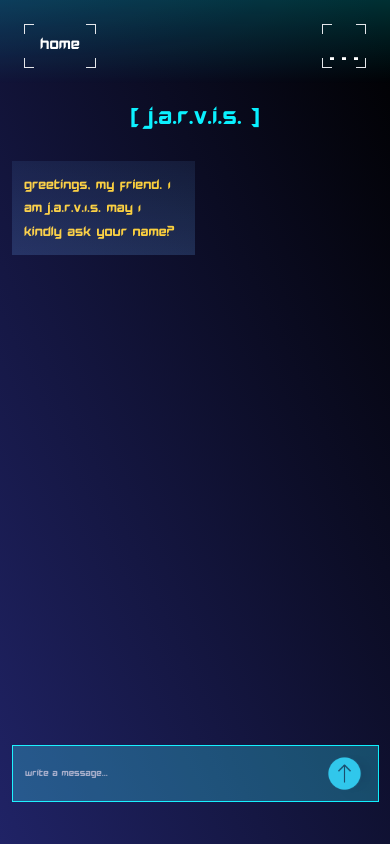
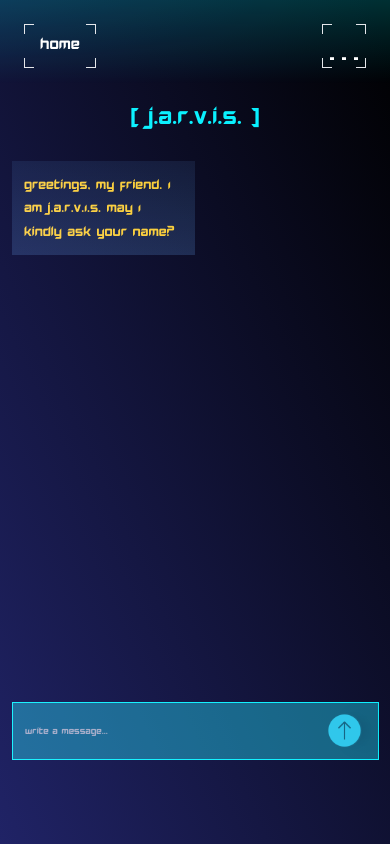
Before and after one commit to 0xArchitect/J.A.R.V.I.S, a React app: page / in a window 390 px wide. Both pictures are taken after a click on the button "ENTER J.A.R.V.I.S". Built offline with nearby package versions, Linux system fonts and the light colour scheme; what assets, dat.gui would draw is missing.

Commit message:
ui fix for phone

```diff
--- a/src/components/FlightList/FlightListBackground/FlightListBackground.tsx
+++ b/src/components/FlightList/FlightListBackground/FlightListBackground.tsx
@@ -164,7 +164,7 @@ export default function FlightListBackground({ playing, status }: FlightListBack
                 </div>
 
 
-          <div className='overflow-scroll noscr h-[72vh] pb-5'>
+          <div className='overflow-scroll noscr h-[72vh] pb-5 chat'>
 
              <div className=' w-[50%] block mt-10'>
                   <h4 className='prompt text-yellow-400 bg-gradient-to-b min-[801px]:text-[1.3vw] text-[4vw] from-blue-400/10 to-blue-400/20 p-5'>Greetings, my friend. I am J.A.R.V.I.S. may I kindly ask your name?</h4>
@@ -220,7 +220,7 @@ export default function FlightListBackground({ playing, status }: FlightListBack
                   setData(arr);
                   setPrompt("");
                 }
-              }} className='fixed  w-[47%] bg-cyan-400/30 max-[1000px]:w-[94%] min-[801px]:bottom-6 mx-auto flex z-[50] border-[1px] border-primary-blue'>
+              }} className='chat-box'>
               <input placeholder="Write a message..." disabled={loading} type="text" value={prompt} onChange={handlepromptChange} className="w-[95%] min-[801px]:text-[1.3vw] text-[4.6vw] bg-transparent text-primary-blue text-lg py-8 min-[801px]:py-4 px-5 prompt ">
                 </input>
                 <button type='submit' className='mx-3 rounded-full'>
--- a/src/index.scss
+++ b/src/index.scss
@@ -431,3 +431,29 @@ body {
     -ms-interpolation-mode: nearest-neighbor;
   }
 }
+
+
+.chat-box {
+  position: fixed;
+
+  width: 47%;
+  display: flex;
+  background-color: rgb(34 211 238 / 0.3);
+  border: 1px solid rgb(0 240 255);
+
+  z-index: 50;
+
+  @media (max-width:1000px) {
+    width: 94%;
+    background-color: hsla(188, 86%, 43%, 0.5)
+  }
+}
+
+.chat {
+  padding-bottom: 4.5rem;
+
+  @media (max-width:1000px) {
+    padding-bottom: 1rem;
+    height: 67vh;
+  }
+}
```
